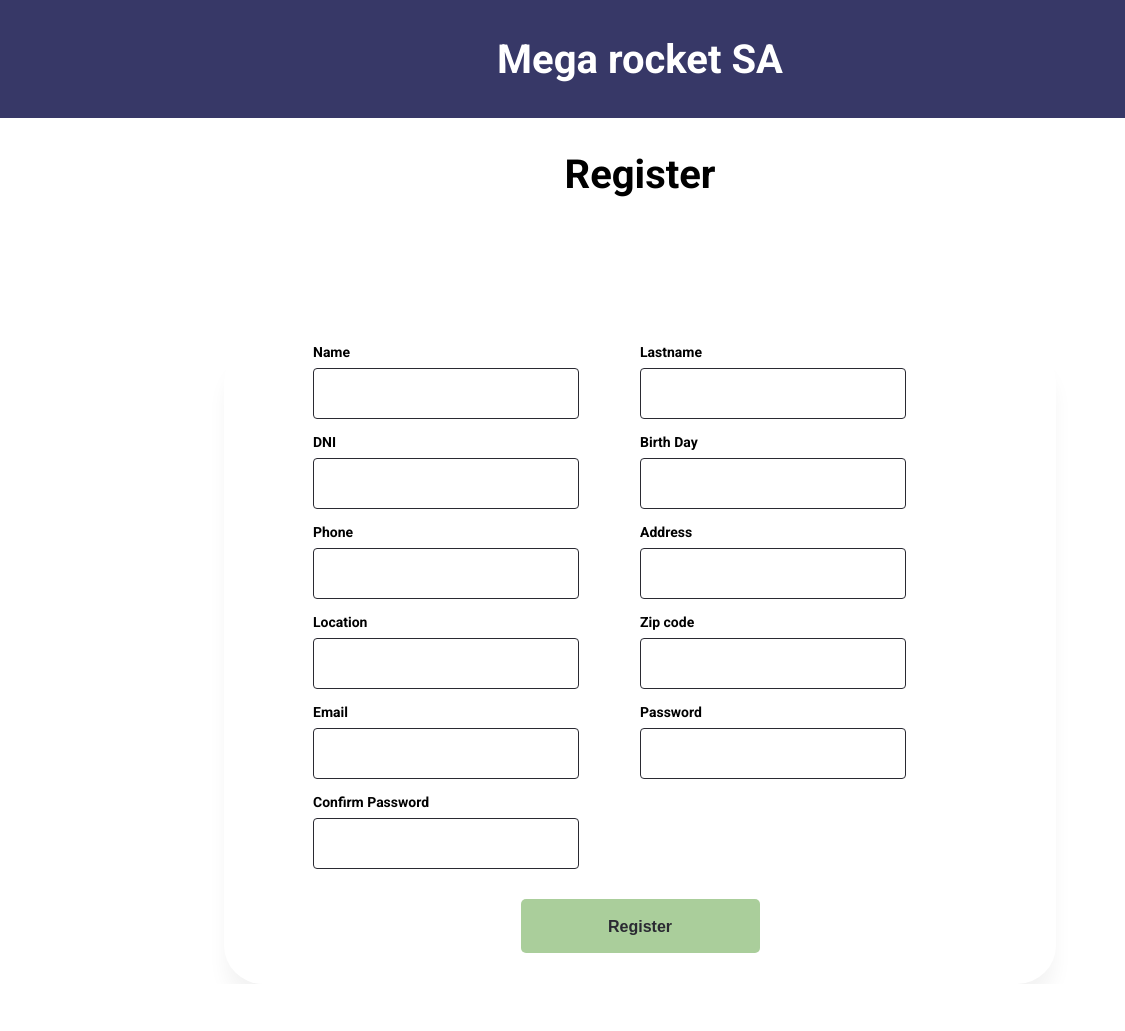
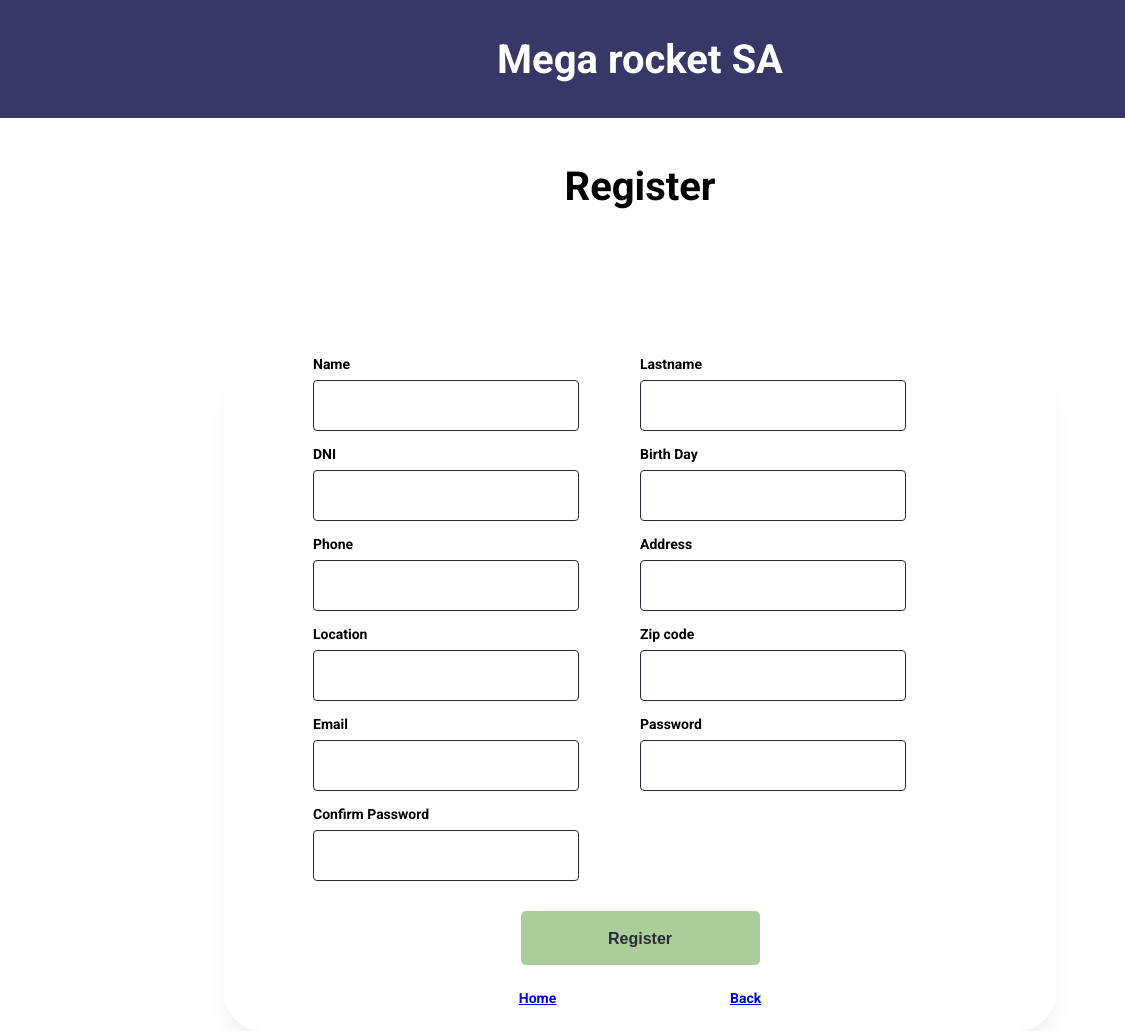
Before and after one commit to CavalloFede/BaSP-2023, a plain HTML site: page Week-06/views/sing-up.html in a window 1280 px wide. Shown: the full height of the page, 0-1125 px from the left. Before the commit the page ends 984 px from the top, so only its background shows below. Drawn offline with Linux system fonts and the light colour scheme.

Commit message:
BaSP-W06-2023:added navigation inbetween pages

```diff
--- a/Week-06/css/login.css
+++ b/Week-06/css/login.css
@@ -1,6 +1,6 @@
 body {
   font-family: Roboto;
-  overflow-y:hidden;
+  overflow-y: hidden;
 }
 main {
   margin-top: 118px;
@@ -24,7 +24,7 @@ form {
   flex-direction: column;
   align-items: center;
   width: 425px;
-  height: 450px;
+  height: auto;
 
   border: 1px solid #ccc;
   border-radius: 39px;
@@ -83,8 +83,9 @@ p {
   font-weight: 600;
   font-size: 14px;
   line-height: 16px;
+  margin-bottom: 25px;
 }
-.error-message{
-    margin-bottom: 5px;
-    margin-top: 5px;
+.error-message {
+  margin-bottom: 5px;
+  margin-top: 5px;
 }
--- a/Week-06/css/sign-up.css
+++ b/Week-06/css/sign-up.css
@@ -8,7 +8,7 @@ main {
   align-items: center;
 }
 h1 {
-  margin-top: 33px;
+  margin-top: 45px;
   margin-bottom: 46px;
   font-style: normal;
   font-weight: 700;
@@ -79,6 +79,20 @@ label {
   line-height: 16px;
 }
 
+p {
+  margin-top: 10px;
+  font-weight: 600;
+  font-size: 14px;
+  line-height: 16px;
+  margin-bottom: 25px;
+}
+.div-nav {
+  align-self: center;
+  text-align: center;
+  width: 50%;
+  display: flex;
+  flex-direction: column;
+}
 @media only screen and (min-width: 1025px) {
   body {
     overflow-y: hidden;
@@ -89,7 +103,7 @@ label {
     flex-direction: column;
     align-items: center;
     width: 832px;
-    height: 640px;
+    height: auto;
 
     border: 1px solid #ccc;
     border-radius: 39px;
@@ -107,4 +121,12 @@ label {
     flex-direction: column;
     width: 50%;
   }
+  .div-nav {
+    align-self: center;
+    text-align: center;
+    width: 50%;
+    display: flex;
+    flex-direction: row;
+    justify-content: space-around;
+  }
 }
--- a/Week-06/views/sing-up.html
+++ b/Week-06/views/sing-up.html
@@ -82,6 +82,11 @@
                 </div>
             </div>
             <input type="submit" value="Register">
+            <div class="div-nav">
+                <p><a href="index.html">Home</a></p>
+                <p><a href="login.html">Back</a></p>
+            </div>
+
         </form>
         <img class="logo" src=" /assets/img/body/logo.png" alt="Logo de la paguina">
     </main>
```
Also changed, not shown: Week-06/views/index.html (+2 -2 lines), Week-06/views/login.html (+2 -1 lines).
